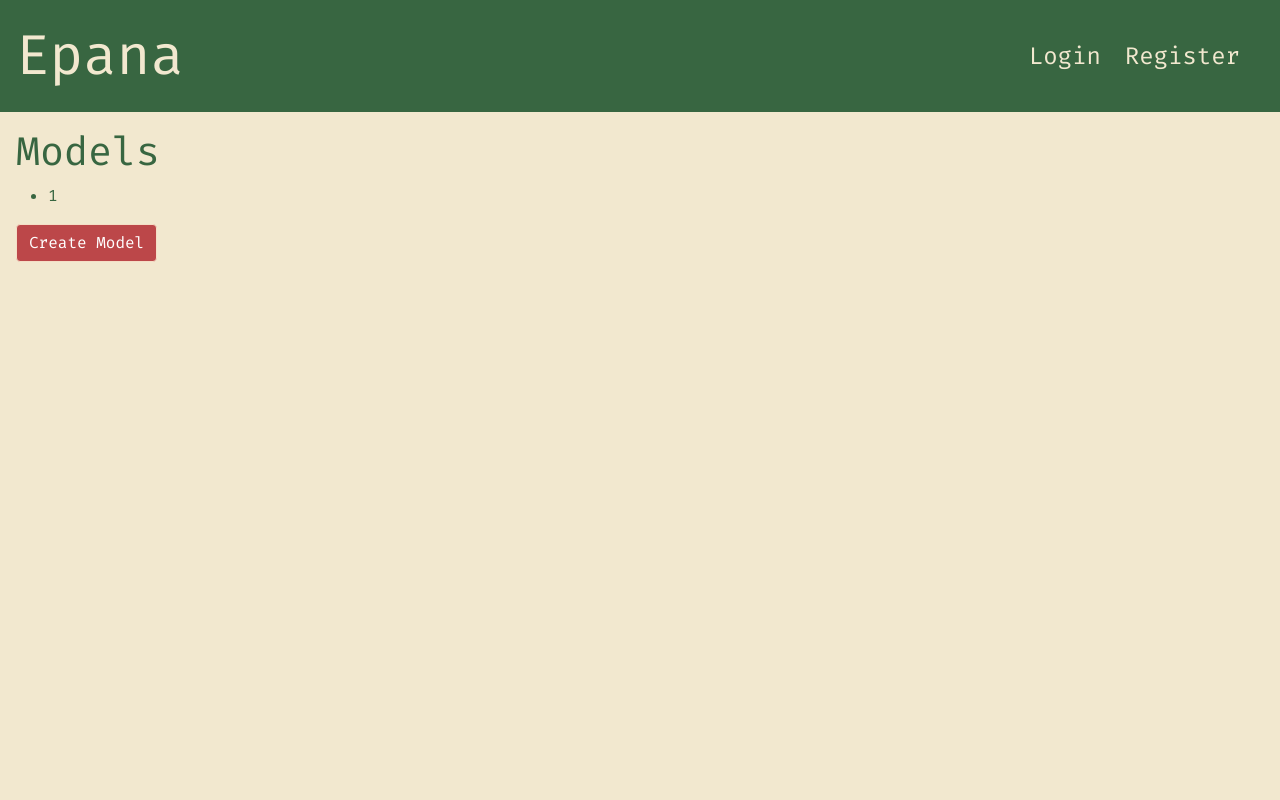
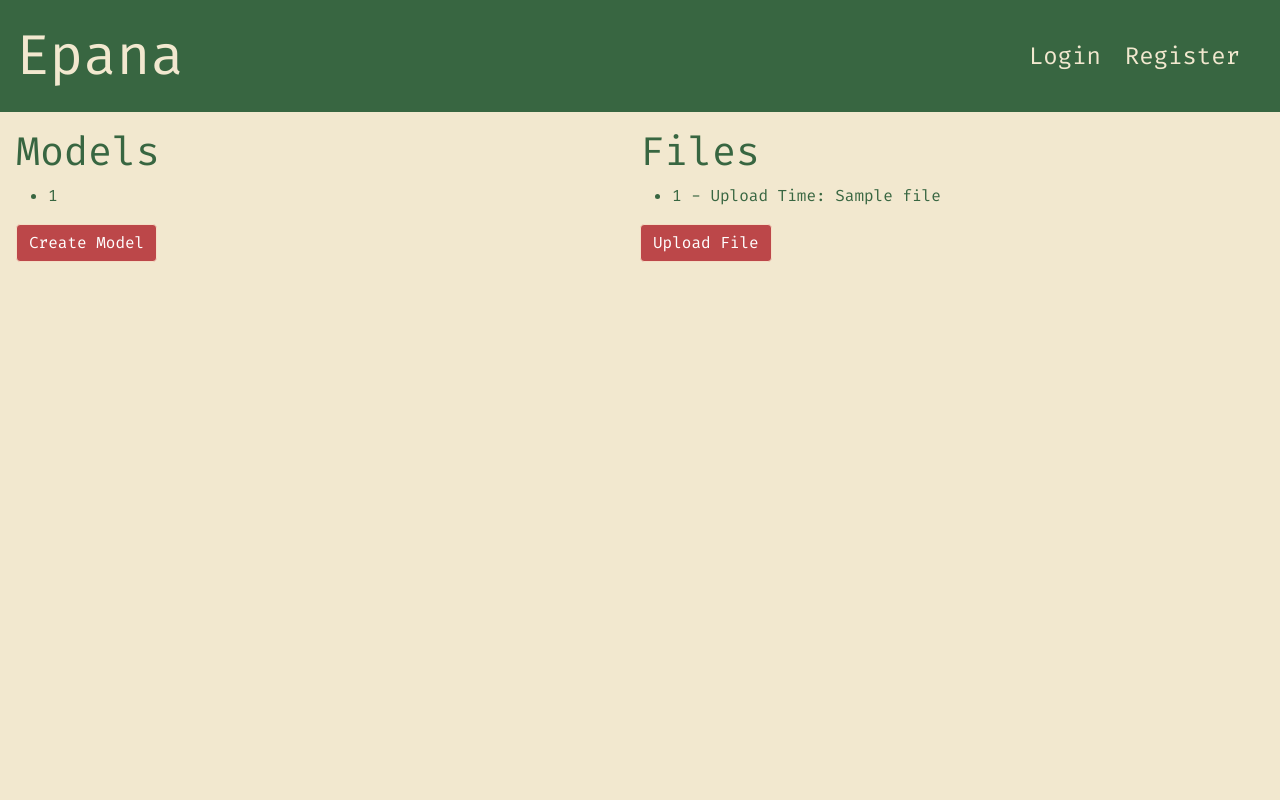
Before and after one commit to jespereggers/epana-ai, a Flask app: template epanaFlask/templates/models.html in a window 1280 px wide. Run offline with Flask 3, Linux system fonts and the light colour scheme; the template is opened without the code that fills it: most values are stand-ins (such as "Sample title", 1, 10 or a date in 2020).

Commit message:
added/improved file upload and processing; improved the DB

```diff
--- a/epanaFlask/app.py
+++ b/epanaFlask/app.py
@@ -1,3 +1,7 @@
+# naming convention for saved files: output_<file_id>.jsonl for the output file,
+# verification_<file_id>.jsonl for the verification file and upload_<file_id>.txt for the uploaded file
+import datetime
+
 from flask import Flask, flash, redirect, render_template, request, session, g
 from werkzeug.security import generate_password_hash, check_password_hash
 
@@ -46,26 +50,88 @@ def models():
     else:
         db = get_db()
         cursor = db.cursor()
-        cursor.execute("SELECT model_id FROM models WHERE owner_id = ?", (session["user_id"],))
+        # TODO: model database should probably hold the original filename to make it easier to identify the model
+        cursor.execute("SELECT model_id FROM models WHERE owner_id = (?)", (session["user_id"],))
         model_info = cursor.fetchall()
-        return render_template("models.html", models=model_info)
+        cursor.execute("SELECT name, date FROM input_files WHERE owner_id = (?)", (session["user_id"],))
+        file_info = cursor.fetchall()
+        # formate date to dd-mm-yyyy hh:mm
+        formatted_file_info = [
+            (file, datetime.datetime.strptime(date, '%Y-%m-%d %H:%M:%S').strftime('%d-%m-%Y %H:%M')) for file, date
+            in file_info]
+        return render_template("models.html", models=model_info, files=formatted_file_info)
 
 
 @app.route('/create_model', methods=["GET", "POST"])
 @login_required
 def create_model():
     if request.method == "POST":
-        if not request.files['file']:
-            return apology("Please input a file", 400)
-        file = request.files['file']
-        filename = "placeholder.txt"
-        filepath = "file_uploads/" + filename
-        file.save(filepath)
-        chat_to_jsonl(filepath, "output_files/output.jsonl", "output_files/verification.jsonl")
-
         return render_template("create_model.html")
     else:
         return render_template("create_model.html")
+
+
+@app.route('/upload_file', methods=["GET", "POST"])
+@login_required
+def upload_file():
+    if request.method == "POST":
+
+        # FIXME: resubmitting the form will create a duplicate file; not sure how to fix; this might help:
+        #  https://en.m.wikipedia.org/wiki/Post/Redirect/Get
+        # connect to database
+        db = get_db()
+        cursor = db.cursor()
+
+        # check if file was uploaded
+        if not request.files['file']:
+            return apology("Please input a file", 400)
+
+        file = request.files['file']
+        # craft filename
+        cursor.execute("SELECT MAX(id) FROM input_files")
+        max_input_id = cursor.fetchall()[0][0]
+        if max_input_id is None:
+            max_input_id = -1
+        input_filename = "upload_" + str(max_input_id + 1) + ".txt"
+        original_filename = file.filename
+        # check if there is a row with the same filename in the database
+        cursor.execute("SELECT * FROM input_files WHERE name LIKE ?", (original_filename + "%",))
+        rows = cursor.fetchall()
+        if len(rows) > 0:
+            input_filename_db = original_filename + str(len(rows))
+            print(str(len(rows)))
+        else:
+            input_filename_db = original_filename
+
+        # save file to server
+        filepath = "file_uploads/" + input_filename
+        file.save(filepath)
+        # add file to database
+        cursor.execute("INSERT INTO input_files (owner_id, name) VALUES (?, ?)",
+                       (session["user_id"], input_filename_db))
+
+        # FIXME: make this more robust (e.g. make the output file name dependent on the amount of output files not
+        #  input files in the database)
+        # craft output filename
+        output_name = "output_" + str(max_input_id + 1) + ".jsonl"
+        output_path = "output_files/" + output_name
+        verification_name = "verification_" + str(max_input_id + 1) + ".jsonl"
+        verification_path = "output_files/" + verification_name
+        # convert file to jsonl
+        chat_to_jsonl(filepath, output_path, verification_path)
+        # add files to database
+        # TODO: add original filename to database instead of the generated one (DONE) or probably just delete the name
+        #  column from the database cuz its not needed but idk, db structure might need some improvements
+        cursor.execute("INSERT INTO output_files (owner_id, type, name) VALUES (?, ?, ?)",
+                       (session["user_id"], "output", input_filename_db + "output"))
+        cursor.execute("INSERT INTO output_files (owner_id, type, name) VALUES (?, ?, ?)",
+                       (session["user_id"], "verification", input_filename_db + "verification"))
+        flash("File: " + original_filename + " uploaded successfully", "success")
+        db.commit()
+
+        return redirect("/models")
+    else:
+        return render_template("upload_file.html")
 
 
 @app.route('/account', methods=["GET", "POST"])
@@ -147,14 +213,12 @@ def register():
                 (email, generate_password_hash(password)),
             )
             db.commit()
-            print("User created")
         except sqlite3.IntegrityError:
             return apology("email already in use", 400)
 
         cursor.execute("SELECT id FROM users WHERE email = ?", (email,))
         rows = cursor.fetchall()
         user_id = rows[0][0]
-        print(user_id)
         session["user_id"] = user_id
 
         return redirect("/")
--- /dev/null
+++ b/epanaFlask/static/models.css
@@ -0,0 +1,4 @@
+.column {
+    width: 50%;
+    float: left;
+}
--- a/epanaFlask/static/styles.css
+++ b/epanaFlask/static/styles.css
@@ -1,6 +1,16 @@
 body {
     font-size: 2vh;
     font-family: 'Fira Code', monospace;
+}
+
+#todo {
+    font-size: 4em;
+    color: red;
+    transition: 10s ease;
+}
+
+#todo:hover {
+    font-size: 20em;
 }
 
 a {
@@ -69,6 +79,14 @@ main form {
     min-width: 200px;
 }
 
+.btn {
+    font-size: 1em;
+    min-width: fit-content;
+    max-width: 10vw;
+    min-height: fit-content;
+    max-height: 10vh;
+}
+
 
 .btn-red {
     background-color: #BC4749;
--- a/epanaFlask/templates/models.html
+++ b/epanaFlask/templates/models.html
@@ -4,7 +4,12 @@
 Models
 {% endblock %}
 
+{% block css %}
+<link href="/static/models.css" rel="stylesheet">
+{% endblock %}
+
 {% block main %}
+<div class="column">
     <h1>Models</h1>
     {% if models %}
     <ul id="models">
@@ -17,6 +22,21 @@ Models
     {% else %}
     <p>No models yet.</p>
     {% endif %}
+    <button class="btn btn-red"><a href="/create_model">Create Model</a></button>
+</div>
 
-<button class="btn btn-red"><a href="/create_model">Create Model</a></button>
+<div class="column">
+    <h1>Files</h1>
+    {% if files %}
+    <ul>
+        {% for file in files %}
+        <li>{{ file[0] }} - Upload Time: {{ file[1] }}</li>
+        {% endfor %}
+    </ul>
+    {% else %}
+    <p>No files yet.</p>
+    {% endif %}
+    <button class="btn btn-red"><a href="/upload_file">Upload File</a></button>
+</div>
+
 {% endblock %}
```
Also changed, not shown: epanaFlask/templates/create_model.html (+8 -6 lines), epanaFlask/templates/upload_file.html (added, +20 -0 lines), epanaFlask/static/upload_file.css (renamed from epanaFlask/static/create_model.css), 1 other file. Lines whose indentation alone changed are shown as unchanged.
